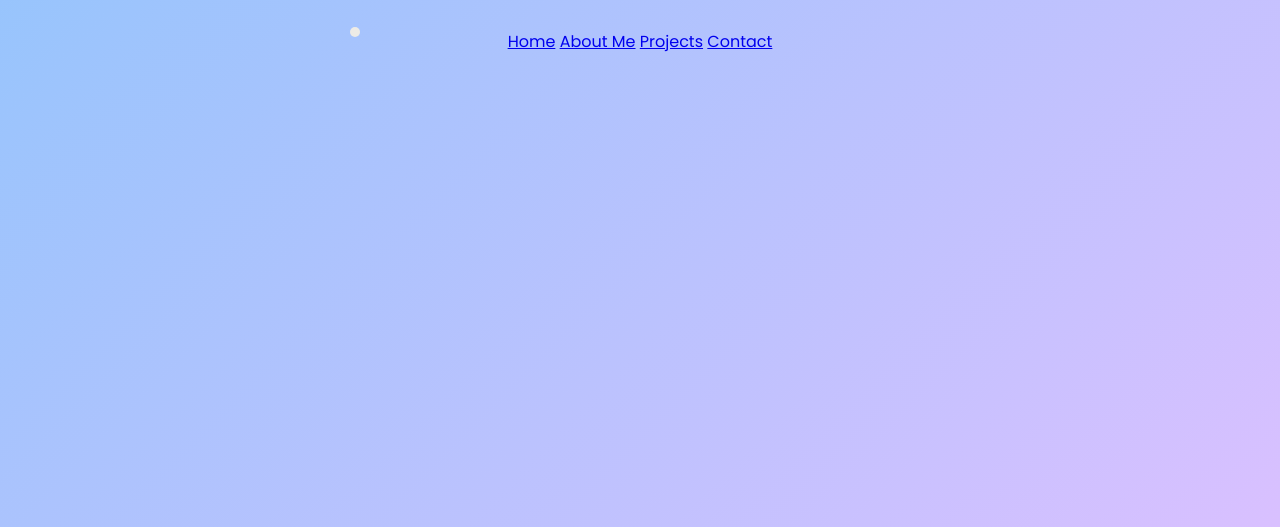
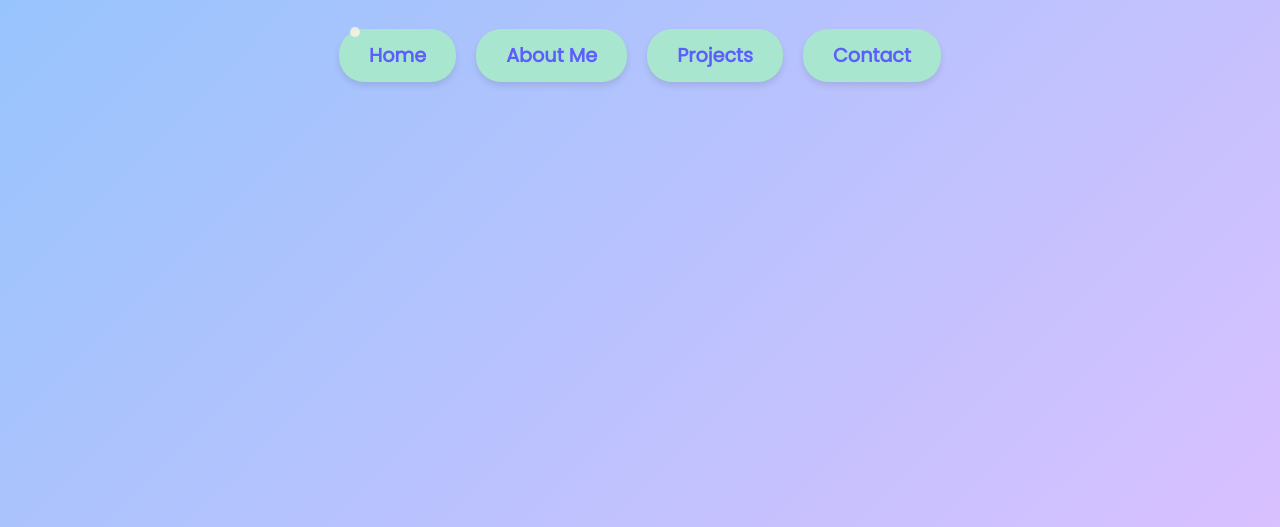
Before and after one commit to MagdaWorkplace/individual_project, a plain HTML site: page index.html in a window 1280 px wide. Shown: the part 273-800 px from the top of the page. Drawn offline with Linux system fonts and the light colour scheme.

Commit message:
Update style.css ->navigation css

```diff
--- a/style.css
+++ b/style.css
@@ -55,23 +55,34 @@ p {
 }
 
 /* =========================
-   4. BUTTON
+   4. Navigation buttons (like CTA)
    ========================= */
-.cta-button {
-  background-color: #A8E6CF;                       /* Soft green */
-  color: #5D5CFF;                                  /* Blue text */
-  padding: 12px 30px;
-  border: none;
-  border-radius: 25px;
-  font-size: 1.2rem;
-  cursor: pointer;
-  transition: all 0.3s ease;
-  box-shadow: 0 4px 6px rgba(0,0,0,0.1);
+.nav-bar {
+  width: 100%;
+  display: flex;
+  justify-content: center;    /* Center nav buttons */
+  gap: 20px;                  /* Space between buttons */
+  margin-bottom: 30px;
+  flex-wrap: wrap;            /* Wrap on small screens */
 }
 
-.cta-button:hover {
+.nav-button {
+  text-decoration: none;       /* Remove underline */
+  font-weight: bold;
+  font-family: 'Poppins', sans-serif;
+  font-size: 1.2rem;
+  color: #5D5CFF;              /* Same as CTA text */
+  background-color: #A8E6CF;   /* Same as CTA background */
+  padding: 12px 30px;          /* Same padding as CTA */
+  border-radius: 25px;         /* Same round corners */
+  box-shadow: 0 4px 6px rgba(0,0,0,0.1);
+  transition: all 0.3s ease;
+}
+
+.nav-button:hover {
   transform: scale(1.1);
   box-shadow: 0 6px 12px rgba(0,0,0,0.2);
+  color: #FFF5E1;             /* Optional: invert text on hover */
 }
 
 /* =========================
```
